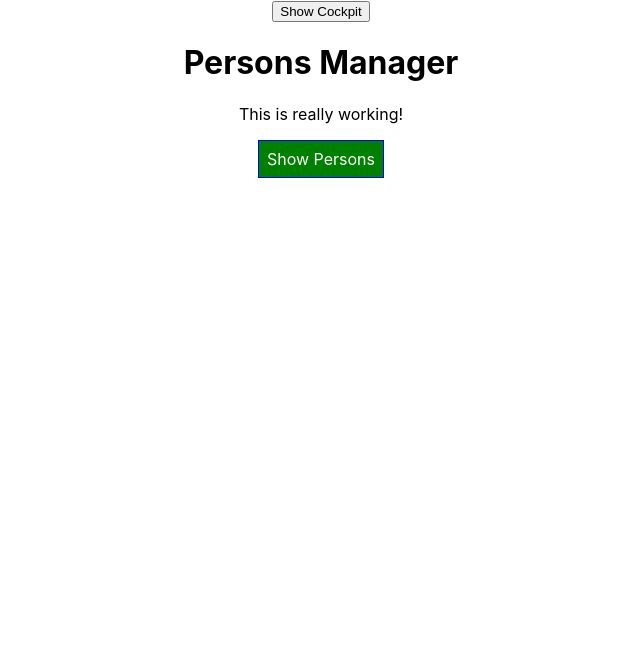
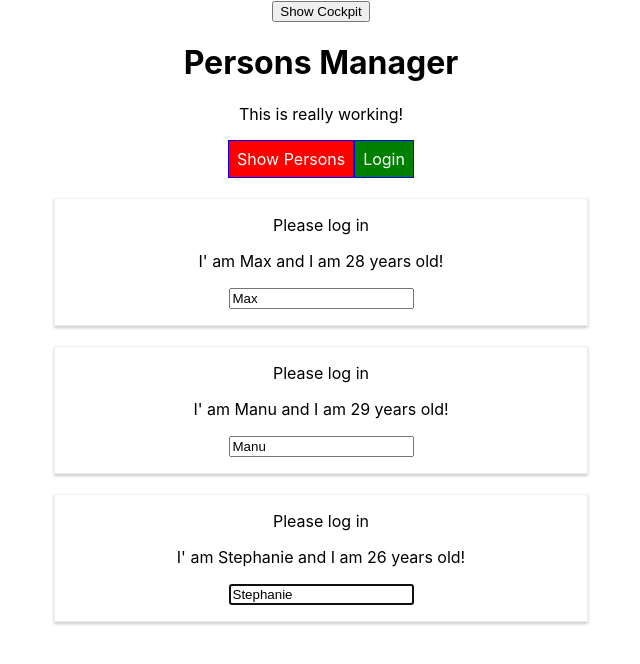
Before and after one commit to walcast/udemy-react, a React (Create React App) app: page / in a window 1280 px wide. Shown: the top 664 px of the page, without its empty margins (319-959 px from the left). Built offline with nearby package versions, Linux system fonts and the light colour scheme.

Commit message:
Lecture 114 using context api

```diff
--- a/src/components/Cockpit/Cockpit.js
+++ b/src/components/Cockpit/Cockpit.js
@@ -1,19 +1,24 @@
-import React, {useEffect} from 'react'
+import React, {useEffect, useRef} from 'react'
 import classes from './Cockpit.module.css';
+import AuthContext from '../../context/auth-context';
 
 
 const Cockpit = (props) => {
+
+  const toggleButtonRef = useRef(null);
+
   //  Combines componentDidMount and componenDidUpdate
   //  Will run in every render cycle
   useEffect(() => {
     console.log('[Cockpit.js] useEffect');
     // http request
-    const timeout = setTimeout(() => {
+    /*const timeout = setTimeout(() => {
       alert('Saved data to cloud!');
-    }, 1000);
+    }, 1000);*/
+    toggleButtonRef.current.click();
 
     return () => {
-      clearTimeout(timeout);
+      //clearTimeout(timeout);
       console.log('[Cockpit.js] cleanup work in useEffects');
     }
 
@@ -46,7 +51,11 @@ const Cockpit = (props) => {
         <div className={classes.cockpit}>
             <h1>{props.title}</h1>
             <p className={subtitleClasses.join(' ')}>This is really working!</p>
-            <button className={buttonClass} onClick={() => props.clicked() }>Show Persons</button>
+            <button ref={toggleButtonRef} className={buttonClass} onClick={() => props.clicked() }>Show Persons</button>
+            <AuthContext.Consumer>
+              {(context) => <button onClick={() => context.login() }>Login</button>}
+            </AuthContext.Consumer>
+
         </div>
     );
 
--- a/src/components/Persons/Person/Person.js
+++ b/src/components/Persons/Person/Person.js
@@ -1,18 +1,35 @@
-import React, { Fragment } from 'react'
+import React, { Fragment, Component } from 'react'
 import classes from './Person.module.css';
 import wrapClass from '../../../hoc/wrapClass';
+import AuthContext from '../../../context/auth-context';
 
 
+class Person extends Component {
+    constructor(props){
+        super(props);
+        this.inputElementRef = React.createRef();
+    }
 
-const person = (props) => {
-    console.log('[Person.js] rendering...');
-    return (
-        <Fragment>
-            <p onClick={props.click}>I' am {props.name} and I am {props.age} years old!</p>
-            <p>{props.children}</p>
-            <input type="text" onChange={props.change} value={props.name}/>
-        </Fragment>
-    )
+    componentDidMount(){
+        //this.inputElement.focus();
+        this.inputElementRef.current.focus();
+    }
+
+    render (){
+        console.log('[Person.js] rendering...');
+        return (
+            <Fragment>
+                <AuthContext.Consumer>
+                    {(context) => <span>{context.authenticated?'Authenticated!': 'Please log in'}</span>}
+                </AuthContext.Consumer>
+                <p onClick={this.props.click}>I' am {this.props.name} and I am {this.props.age} years old!</p>
+                <p>{this.props.children}</p>
+                <input type="text" onChange={this.props.change} value={this.props.name}
+                /*ref={(inputElement) => this.inputElement = inputElement}*/
+                ref={this.inputElementRef}/>
+            </Fragment>
+        )
+    }
 };
 
-export default wrapClass(person, classes.person);
+export default wrapClass(Person, classes.person);
--- a/src/containers/App.js
+++ b/src/containers/App.js
@@ -3,6 +3,7 @@ import classes from './App.module.css';
 import Persons from '../components/Persons/Persons';
 import Cockpit from '../components/Cockpit/Cockpit';
 import wrapClass from '../hoc/wrapClass';
+import AuthContext from '../context/auth-context';
 
 
 class App extends Component {
@@ -20,7 +21,8 @@ class App extends Component {
     otherState:'Some other value',
     showPersons:false,
     showCockpit:true,
-    changeCounter:0
+    changeCounter:0,
+    authenticated:false
   }
 
   static getDerivedStateFromProps(props, state) {
@@ -72,6 +74,10 @@ class App extends Component {
       this.setState({showPersons: !doesShow});
   }
 
+  loginHandler = () => {
+    this.setState({authenticated:true});
+  }
+
   render(){
     console.log('[App.js] render');
     let persons = null;
@@ -87,14 +93,18 @@ class App extends Component {
         /*<WithClass classes = {classes.app}>*/
         <Fragment>
           <button onClick={() => this.setState({showCockpit:!this.state.showCockpit})}>Show Cockpit</button>
+          <AuthContext.Provider value={{authenticated: this.state.authenticated, login: this.loginHandler}}>
           {this.state.showCockpit ?
-            <Cockpit
-            title = {this.props.appTitle}
-            showPersons = {this.state.showPersons}
-            personsLength = {this.state.persons.length}
-            clicked = {this.togglePersonsHandler}/>
-           : null }
+            (
+              <Cockpit
+                title = {this.props.appTitle}
+                showPersons = {this.state.showPersons}
+                personsLength = {this.state.persons.length}
+                clicked = {this.togglePersonsHandler}/>
+            ) : null
+          }
           {persons}
+          </AuthContext.Provider>
         </Fragment>
     );
   }
--- /dev/null
+++ b/src/context/auth-context.js
@@ -0,0 +1,9 @@
+import React from 'react';
+
+const authContext = React.createContext(
+    {
+        /*here we can set up default values*/
+    }
+);
+
+export default authContext;
```
Also changed, not shown: src/Person/Person.css (added, +8 -0 lines).
